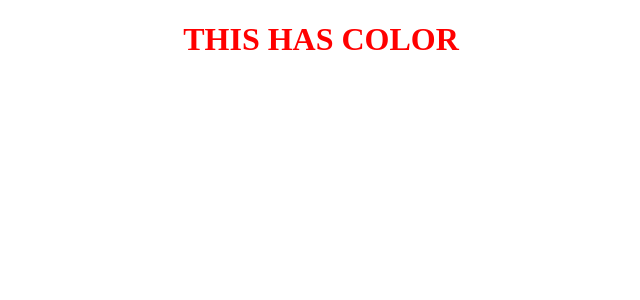
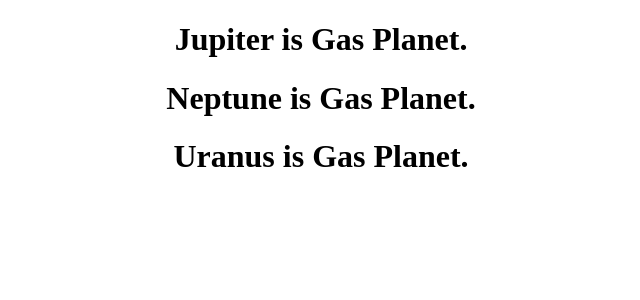
Before and after one commit to Intira-72/reactjs, a React (Create React App) app in the folder social-media-website/: page / in a window 1280 px wide. Shown: the top 300 px of the page, without its empty margins (319-959 px from the left). Built offline with nearby package versions, Linux system fonts and the light colour scheme.

Commit message:
Ternary Operators, Lists and CSS

```diff
--- a/social-media-website/src/App.js
+++ b/social-media-website/src/App.js
@@ -1,11 +1,24 @@
 import './App.css';
+import User from './User';
+import Planets from './Planets'
 
 function App() {
-  const isGreen = false;
+  const planets = [
+      {name: "Mars", isGasPlanet: false},
+      {name: "Earth", isGasPlanet: false},
+      {name: "Jupiter", isGasPlanet: true},
+      {name: "Venus", isGasPlanet: false},
+      {name: "Neptune", isGasPlanet: true},
+      {name: "Uranus", isGasPlanet: true},
+  ]
 
   return (
     <div className="App">
-      <h1 style={{ color: isGreen ? "green" : "red" }}>THIS HAS COLOR</h1>
+      { planets.map((planet, key) => {
+        return (
+          planet.isGasPlanet ? <Planets name={ planet.name } key={key} /> : null
+        )
+      }) }
     </div>
   );
 };
--- /dev/null
+++ b/social-media-website/src/Planets.js
@@ -0,0 +1,6 @@
+const Planets = (props) => {
+
+    return <h1 key={props.key}>{props.name} is Gas Planet.</h1>
+}
+
+export default Planets;
--- /dev/null
+++ b/social-media-website/src/User.js
@@ -0,0 +1,10 @@
+const User = (props) => {
+    return (
+        <div key={props.key}>
+        <h1>{props.name}</h1>
+        <p>Age: {props.age}</p>
+        </div>
+    )
+}
+
+export default User;
```
